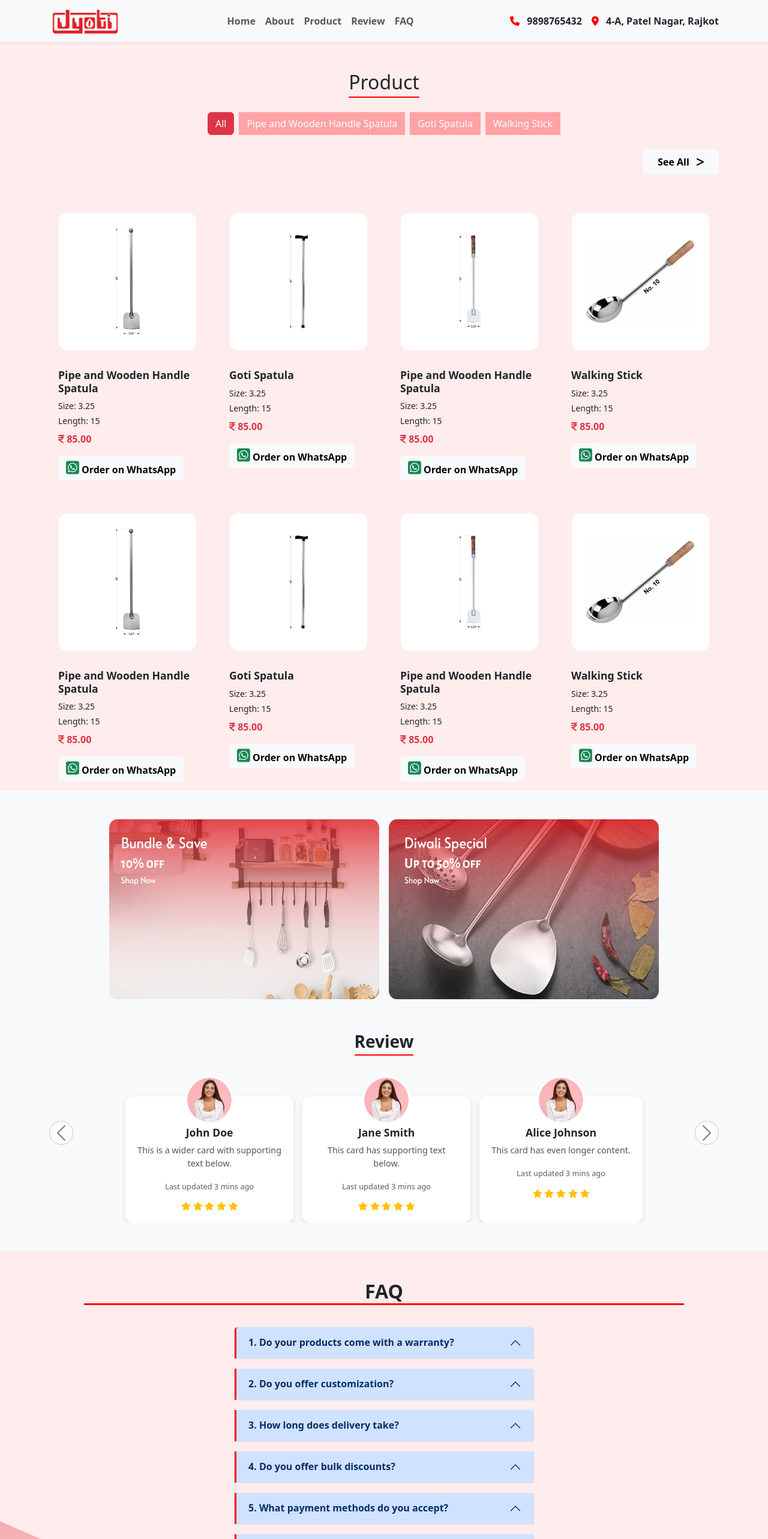
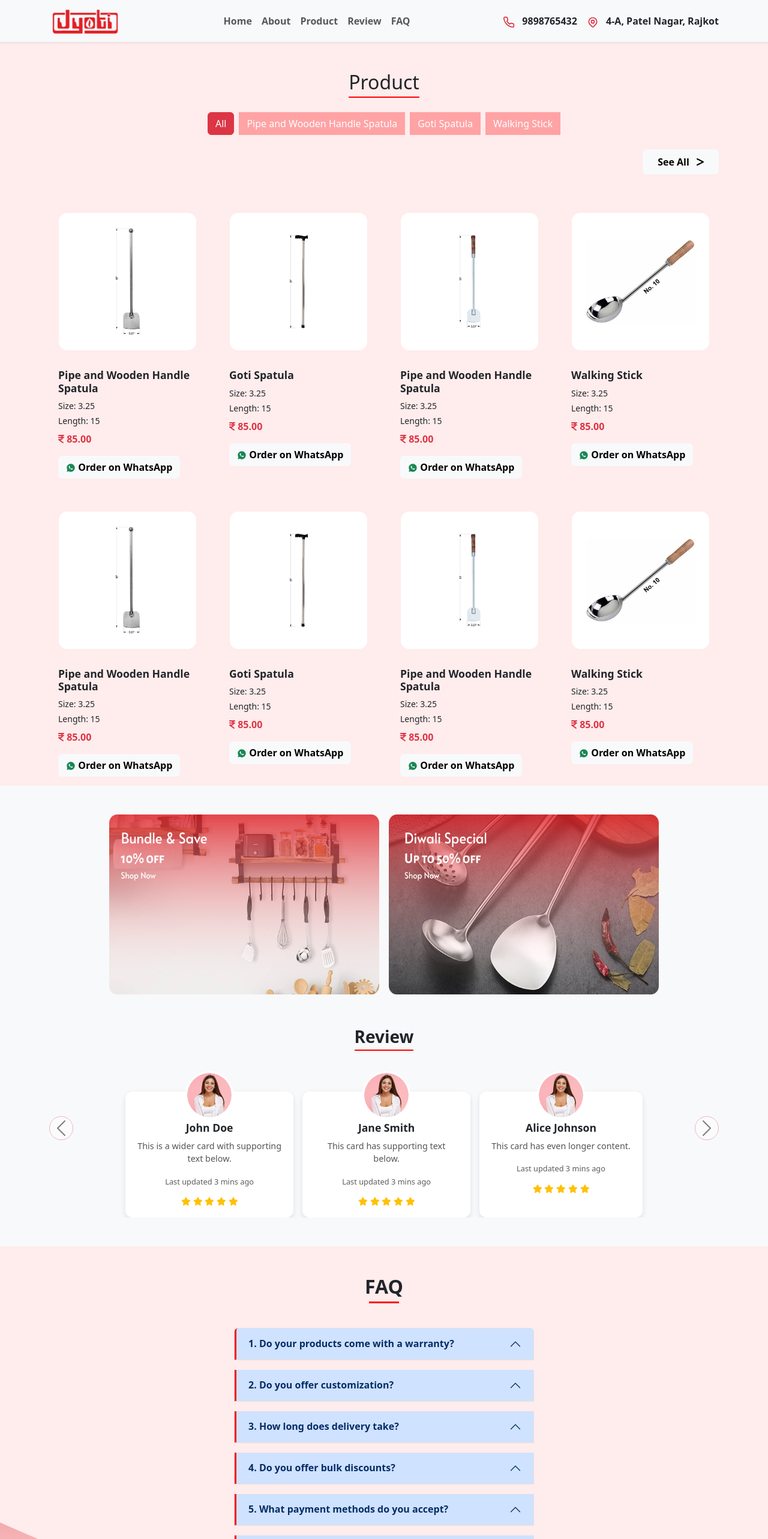
Before and after one commit to kashishsavani/kitchen_website_main, a React (Create React App) app: page /product in a window 1280 px wide. Shown: the top 2566 px of the page at 60% size. Built offline with nearby package versions, Linux system fonts and the light colour scheme.

Commit message:
FAQ.JS update

```diff
--- a/package.json
+++ b/package.json
@@ -15,6 +15,7 @@
     "bootstrap": "^5.3.3",
     "react": "^19.0.0",
     "react-dom": "^19.0.0",
+    "react-icons": "^5.5.0",
     "react-router-dom": "^7.2.0",
     "react-scripts": "5.0.1",
     "web-vitals": "^2.1.4"
--- a/public/index copy.html
+++ b/public/index copy.html
@@ -28,7 +28,8 @@
                     <li class="nav-item"><a class="nav-link" href="#">FAQ</a></li>
                 </ul>
                 <div class="d-flex">
-                    <span class="me-3"><i class="fa-solid fa-phone"></i> 9898765432</span>
+                    <span class="me-3"><i className="bi bi-telephone me-2 text-danger"></i>
+                        9898765432</span>
                     <span><i class="fa-solid fa-location-dot"></i> 4-A, Patel Nagar, Rajkot</span>
                 </div>
             </div>
--- a/public/style.css
+++ b/public/style.css
@@ -209,7 +209,7 @@ height: 600px;
 }
 
 .faq-header {
-    border-bottom: 3px solid red;
+    /* border-bottom: 3px solid red; */
     text-align: center;
     margin-bottom: 20px;
 }
--- a/src/FAQ.css
+++ b/src/FAQ.css
@@ -15,6 +15,24 @@
     font-weight: bold;
     margin-bottom: 20px;
   }
+
+  .faq-header {
+    position: relative;
+    display: flex;
+    flex-direction: column; /* Column me laane ke liye */
+    align-items: center; /* Center me laane ke liye */
+    padding-bottom: 5px; /* Text aur underline ke beech gap */
+  }
+
+  .faq-header::after {
+    content: "";
+    display: block;
+    width: 50px; /* Underline ka width */
+    height: 3px;
+    background-color: red;
+    margin-top: 5px; /* Text aur underline ke beech gap */
+  }
+
 
 
 
--- a/src/components/Footer.js
+++ b/src/components/Footer.js
@@ -2,10 +2,16 @@ import React from "react";
 import { FontAwesomeIcon } from "@fortawesome/react-fontawesome";
 import { faFacebookF, faWhatsapp, faInstagram } from "@fortawesome/free-brands-svg-icons";
 import { faLocationDot, faPhone, faEnvelope } from "@fortawesome/free-solid-svg-icons";
+import { FiPhone } from "react-icons/fi";
+import { HiOutlineLocationMarker } from "react-icons/hi";
+import { CiMail } from "react-icons/ci";
+
+
+
 
 const Footer = () => {
   return (
-    <footer className="footer py-4">
+    <footer className="footer  py-4">
       <div className="container">
         <div className="row">
           {/* Company Info */}
@@ -16,8 +22,8 @@ const Footer = () => {
               customer satisfaction. We deliver reliable products and services that meet industry standards."
             </p>
             <div className="social-icons d-flex gap-3">
-              <FontAwesomeIcon icon={faFacebookF} className="text-primary fs-4" />
-              <FontAwesomeIcon icon={faWhatsapp} className="text-success fs-4" />
+              <FontAwesomeIcon icon={faFacebookF} className="text-danger fs-4" />
+              <FontAwesomeIcon icon={faWhatsapp} className="text-danger fs-4" />
               <FontAwesomeIcon icon={faInstagram} className="text-danger fs-4" />
             </div>
           </div>
@@ -26,13 +32,13 @@ const Footer = () => {
           <div className="col-lg-4 col-md-6 mb-4">
             <h2>Contact Info</h2>
             <p>
-              <FontAwesomeIcon icon={faLocationDot} className="me-2" /> 4-Patel Nagar, 80 Feet Road, Rajkot
+              <HiOutlineLocationMarker icon={faLocationDot} className=" text-danger me-2" /> 4-Patel Nagar, 80 Feet Road, Rajkot
             </p>
             <p>
-              <FontAwesomeIcon icon={faPhone} className="me-2" /> 75670 52199
+              <FiPhone icon={faPhone} className=" text-danger me-2" /> 75670 52199
             </p>
             <p>
-              <FontAwesomeIcon icon={faEnvelope} className="me-2" /> jyotiengineers@gmail.com
+              <CiMail icon={faEnvelope} className="text-danger me-2" /> jyotiengineers@gmail.com
             </p>
           </div>
 
--- a/src/components/Navbar.js
+++ b/src/components/Navbar.js
@@ -5,6 +5,10 @@ import "bootstrap/dist/js/bootstrap.bundle.min";
 import { FontAwesomeIcon } from "@fortawesome/react-fontawesome";
 import { faPhone, faLocationDot, faBars } from "@fortawesome/free-solid-svg-icons";
 import "animate.css";
+import { FiPhone } from "react-icons/fi";
+// import { CiLocationOn } from "react-icons/ci";
+import { HiOutlineLocationMarker } from "react-icons/hi";
+
 
 const Navbar = () => {
   const [isOpen, setIsOpen] = useState(false);
@@ -65,10 +69,10 @@ const Navbar = () => {
           {/* Contact Details */}
           <div className="d-md-flex flex-column flex-md-row align-items-center text-center text-md-end mt-3 mt-md-0">
             <span className="me-md-3 d-block text-dark fw-bold">
-              <FontAwesomeIcon icon={faPhone} className="me-2" /> 9898765432
+              <FiPhone icon={faPhone} className="me-2 fw-bold fs-5 text-danger" /> 9898765432
             </span>
             <span className="d-block text-dark fw-bold">
-              <FontAwesomeIcon icon={faLocationDot} className="me-2" /> 4-A, Patel Nagar, Rajkot
+              <HiOutlineLocationMarker icon={faLocationDot} className="me-2 fw-bold fs-5 text-danger " /> 4-A, Patel Nagar, Rajkot
             </span>
           </div>
         </div>
--- a/src/components/Product.js
+++ b/src/components/Product.js
@@ -9,6 +9,7 @@ import ReviewCarousel from "./ReviewCarousel";
 import FAQ from "./FAQ";
 import VectorImage from "./VectorImage";
 import "../Product.css";
+import { RiWhatsappFill } from "react-icons/ri";
 
 
 // Product Data
@@ -73,7 +74,7 @@ const Product = () => {
                     <FontAwesomeIcon icon={faIndianRupeeSign} /> {product.price}
                   </p>
                   <a href="#" className="btn btn-light fw-bold w-90 small-text">
-  <FontAwesomeIcon icon={faSquareWhatsapp} className="text-success" /> Order on WhatsApp
+  <RiWhatsappFill icon={faSquareWhatsapp} className="text-success" /> Order on WhatsApp
 </a>
                 </div>
               </div>
--- a/src/reviewCarousel.css
+++ b/src/reviewCarousel.css
@@ -174,6 +174,9 @@
     max-width: 185px;
     width: 100%;
   }
+  .reviewmain> .container{
+    margin-top: -60px;
+  }
 }
 
 @media (max-width: 320px) {
```
Also changed, not shown: 1 other file (tests, documents, lock files or other folders).
